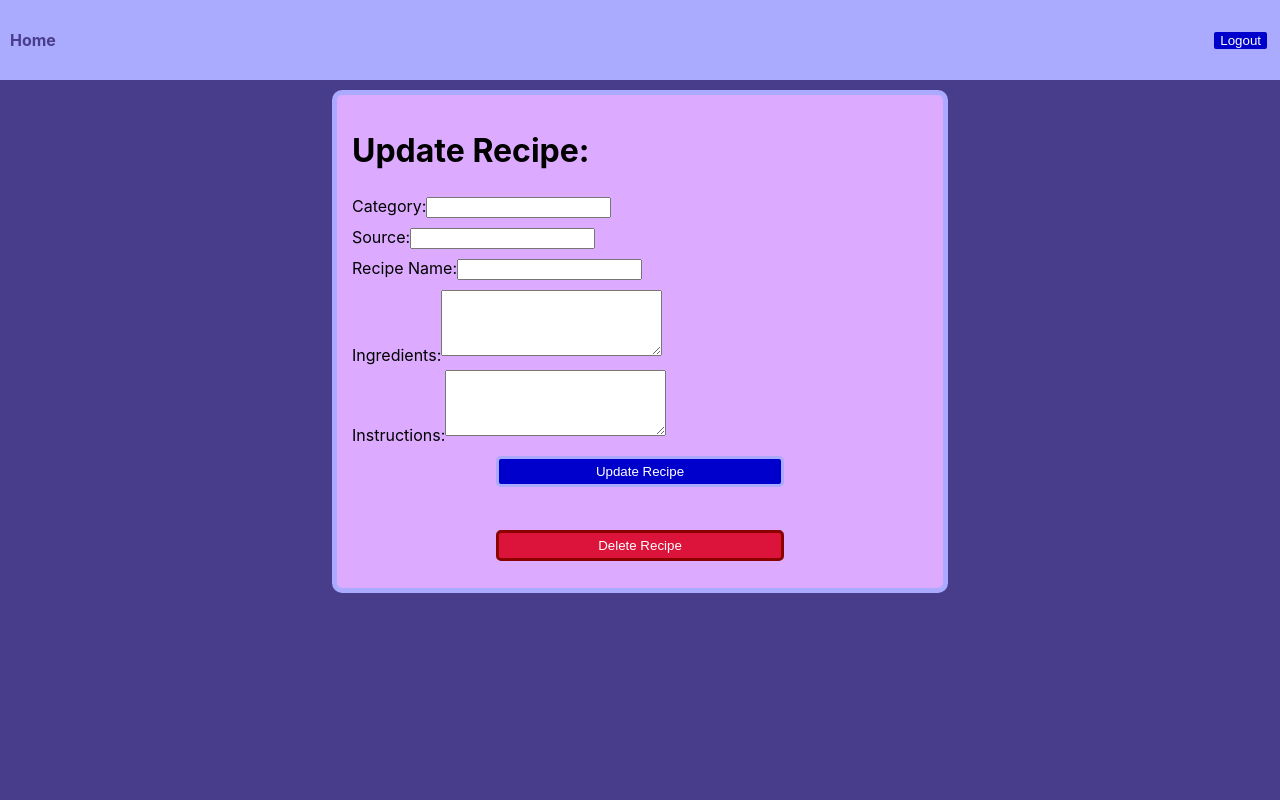
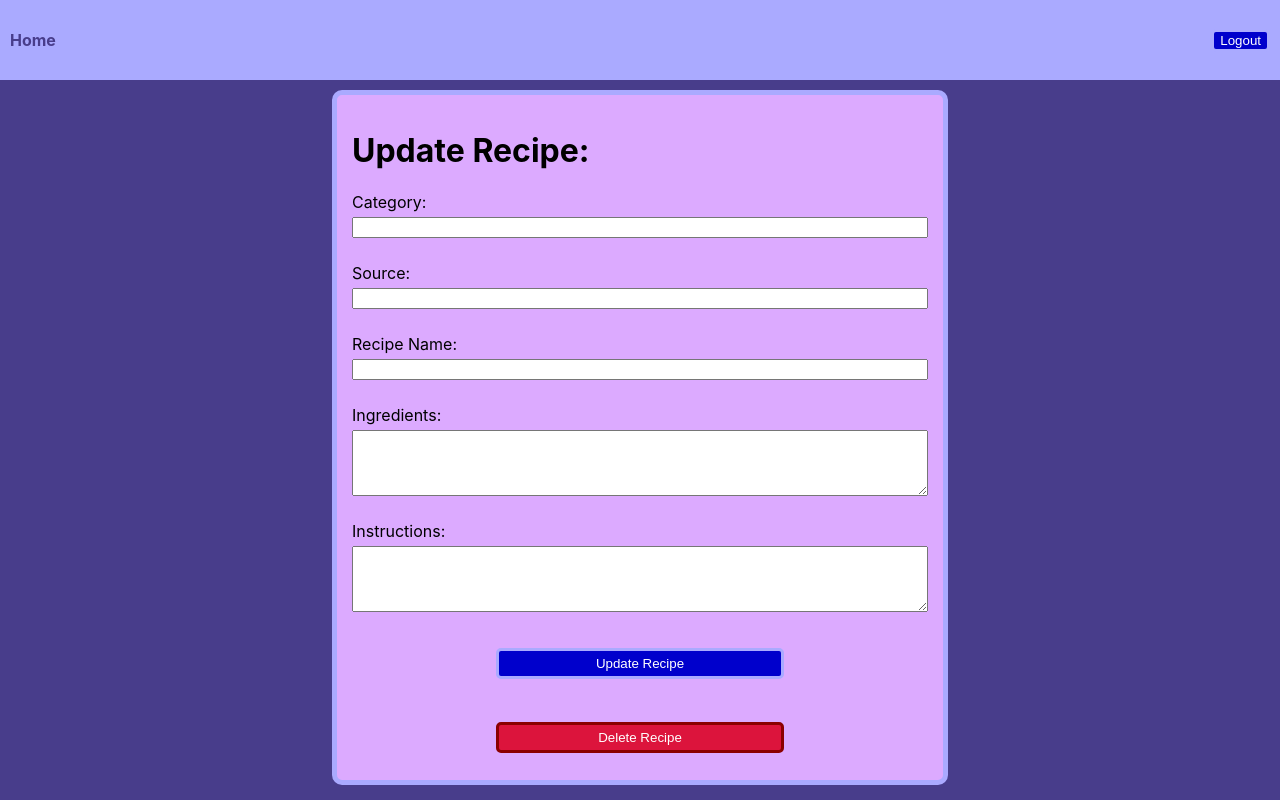
Before and after one commit to Secret-Family-Recipies-Cookbook-2/frontend, a React (Create React App) app in the folder my-app/: page /update-recipe/1 in a window 1280 px wide. Built offline with nearby package versions, Linux system fonts and the light colour scheme; no server answers; sample sign-in values are in the browser's storage.

Commit message:
Updated RecipeForms styles

```diff
--- a/my-app/src/components/styles/RecipeForms.js
+++ b/my-app/src/components/styles/RecipeForms.js
@@ -13,6 +13,11 @@ const RecipeForms = styled.div`
 
     input, textarea {
       margin: 5px 0;
+    }
+
+    label{
+      display:flex;
+      flex-direction:column;
     }
 
     .submitBtn {
```
